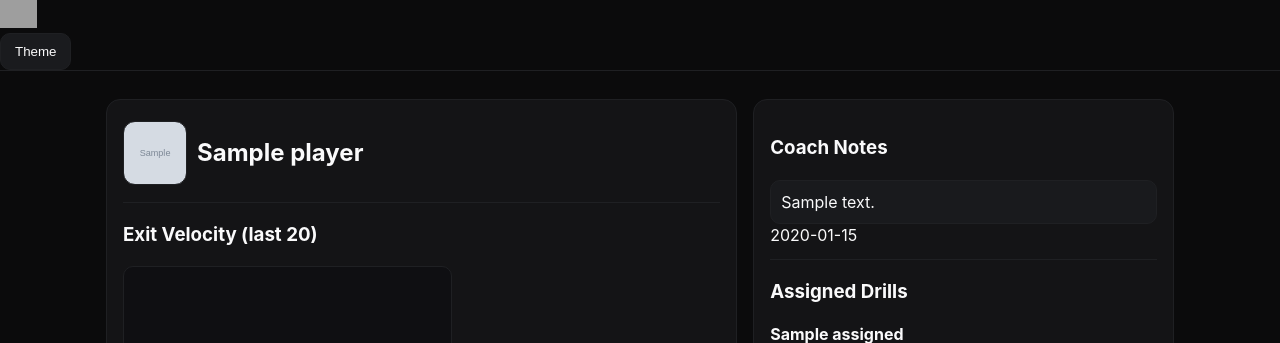
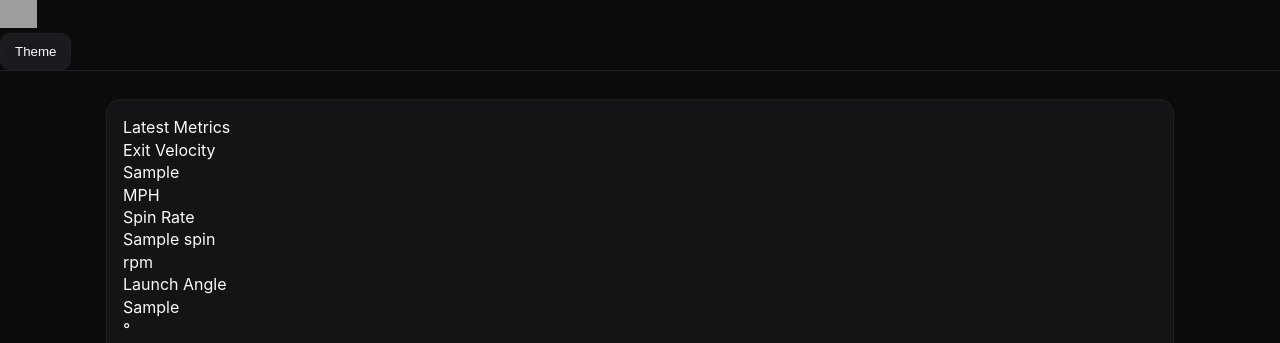
Before and after one commit to road2gameday-tech/Hit4Power-Player-Development-Tool-FINAL-1, a Python web app: template app/templates/player_dashboard.html in a window 1280 px wide. Shown: the top 343 px of the page. Run offline with Jinja, Linux system fonts and the light colour scheme; the template is opened without the code that fills it: most values are stand-ins (such as "Sample title", 1, 10 or a date in 2020); grey boxes marked "Sample" are stand-in pictures; a map, chart or similar area stays blank; grey boxes are pictures that could not be loaded.

Commit message:
Update player_dashboard.html

```diff
--- a/app/templates/player_dashboard.html
+++ b/app/templates/player_dashboard.html
@@ -1,61 +1,85 @@
+{% extends "base.html" %}
+{% block title %}Player Dashboard{% endblock %}
+{% block content %}
 
-{% extends "base.html" %}
-{% block content %}
-<div class="grid-2">
-  <div class="card">
-    <div class="row gap align-center">
-      <div class="avatar" style="background-image:url('{{ player.avatar_path if player.avatar_path else "" }}')"></div>
-      <div><h2>{{ player.name }}</h2></div>
+<section class="card">
+  <div class="card-title">Latest Metrics</div>
+  <div class="metrics-row">
+    <div class="metric"><div class="label">Exit Velocity</div><div class="value">{{ latest.ev or 0 }}</div><div class="unit">MPH</div></div>
+    <div class="metric"><div class="label">Spin Rate</div><div class="value">{{ latest.spin or 0 }}</div><div class="unit">rpm</div></div>
+    <div class="metric"><div class="label">Launch Angle</div><div class="value">{{ latest.la or 0 }}</div><div class="unit">°</div></div>
   </div>
-    <hr>
-    <h3>Exit Velocity (last 20)</h3>
-    <canvas id="evChart" height="200"></canvas>
-  </div>
-  <div class="card">
-    <h3>Coach Notes</h3>
-    <ul class="notes">
-      {% for n in notes %}
-        <li><div class="note">{{ n.content }}</div><div class="meta">{{ n.created_at.strftime('%Y-%m-%d') }}</div></li>
-      {% else %}
-        <li class="muted">No coach notes yet.</li>
+</section>
+
+<section class="card">
+  <div class="card-title">Exit Velocity (last 20)</div>
+  <div class="chart-wrap"><canvas id="evChart" height="220"></canvas></div>
+</section>
+
+<section class="card">
+  <div class="card-title">Assigned Drills</div>
+  {% if drills and drills|length %}
+    <ul class="list">
+      {% for d in drills %}
+        <li><strong>{{ d.title }}</strong> — {{ d.note or '' }}</li>
       {% endfor %}
     </ul>
-    <hr>
-    <h3>Assigned Drills</h3>
-    <ul class="drills">
-      {% for ad, d in assigned %}
-        <li><strong>{{ d.title }}</strong><video src="/media/drills/{{ d.filename }}" controls preload="metadata"></video></li>
   {% else %}
-        <li class="muted">No drills assigned yet.</li>
+    <div class="muted">No drills assigned yet.</div>
+  {% endif %}
+</section>
+
+<section class="card">
+  <div class="card-title">Coach Notes</div>
+  {% if coach_notes and coach_notes|length %}
+    <ul class="list">
+      {% for n in coach_notes %}
+        <li><span class="muted">{{ n.created_at.strftime("%b %d, %Y") }}:</span> {{ n.text }}</li>
       {% endfor %}
     </ul>
-  </div>
-</div>
+  {% else %}
+    <div class="muted">No notes yet.</div>
+  {% endif %}
+</section>
+
+{% endblock %}
+
+{% block scripts %}
+  <script src="https://cdn.jsdelivr.net/npm/chart.js@4.4.4/dist/chart.umd.min.js"></script>
   <script>
-  const evData = {{ ev_data | tojson }};
-  const ctx = document.getElementById('evChart').getContext('2d');
-  const labels = evData.map(d => d.date);
-  const values = evData.map(d => d.ev);
-  new Chart(ctx, {
+    // Data from server
+    const evPoints = {{ ev_series|tojson|safe }}; // [{date:"2025-08-01", value: 74.2}, ...]
+    const labels = evPoints.map(p => p.date);
+    const values = evPoints.map(p => p.value);
+
+    const el = document.getElementById('evChart');
+    if (!values.length) {
+      el.parentElement.innerHTML = '<div class="muted">No data to chart yet.</div>';
+    } else {
+      new Chart(el, {
         type: 'line',
         data: {
           labels,
           datasets: [{
-        label: 'Exit Velocity',
+            label: 'Exit Velocity (MPH)',
             data: values,
+            borderColor: '#ff2a2a',
+            backgroundColor: 'rgba(255,42,42,.08)',
             borderWidth: 2,
-        borderColor: '#D7263D',
-        fill: false,
-        tension: 0.2,
-        pointRadius: 3
+            pointRadius: 2,
+            tension: .3
           }]
         },
         options: {
           responsive: true,
           maintainAspectRatio: false,
-      scales: { y: { beginAtZero: true } },
-      plugins: { legend: { display: false } }
+          plugins: { legend: { display: true } },
+          scales: {
+            x: { ticks: { maxTicksLimit: 6 } },
+            y: { beginAtZero: false }
+          }
         }
       });
+    }
   </script>
 {% endblock %}
```
Lines whose indentation alone changed are shown as unchanged.
